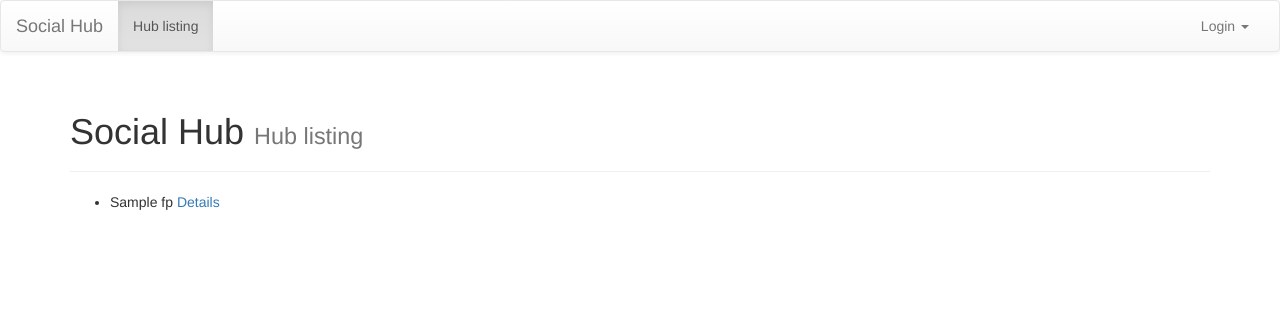
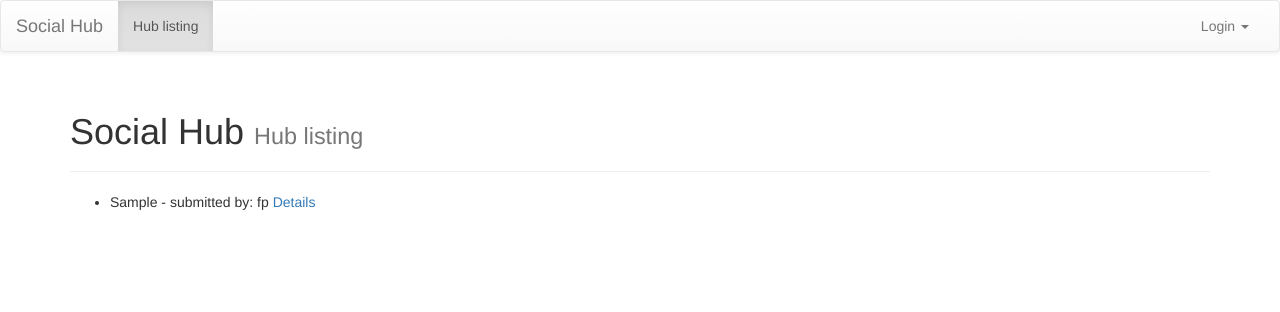
Before and after one commit to Erikfj/socialhub, a Django app: page /hubs/ in a window 1280 px wide. Shown: the top 312 px of the page. Run offline with Django 3.2, Linux system fonts and the light colour scheme; data comes from the database, SQL or seed files in the repository; tables that the repository leaves empty hold one stand-in row (values such as "Sample post"); some libraries are stand-ins or nearby versions.

Commit message:
added submitted by text for user submission.

```diff
--- a/socialhub/hubs/templates/hubs/hub_listing.html
+++ b/socialhub/hubs/templates/hubs/hub_listing.html
@@ -6,6 +6,7 @@
         {% for hub in hubs %}
             <li>
                 {{ hub.topic }}
+                - submitted by:
                 {{ hub.username }}
                 <a href="{% url 'hub_details' hub.id %}">Details</a>
             </li>
```
